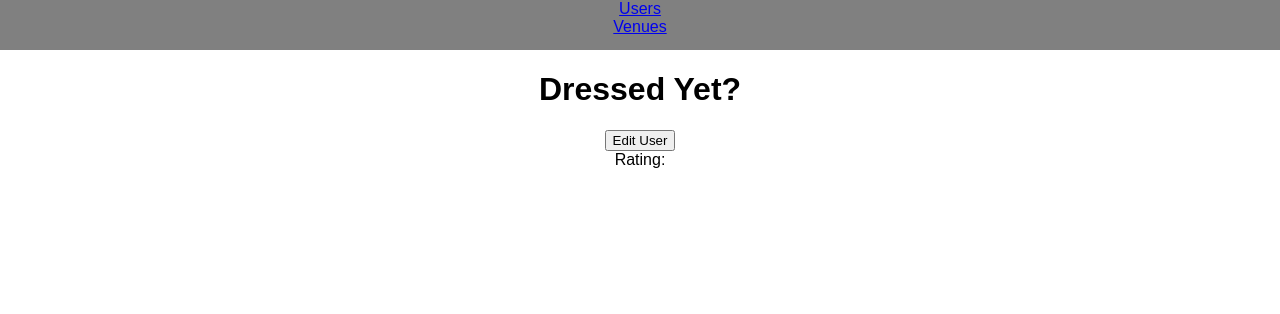
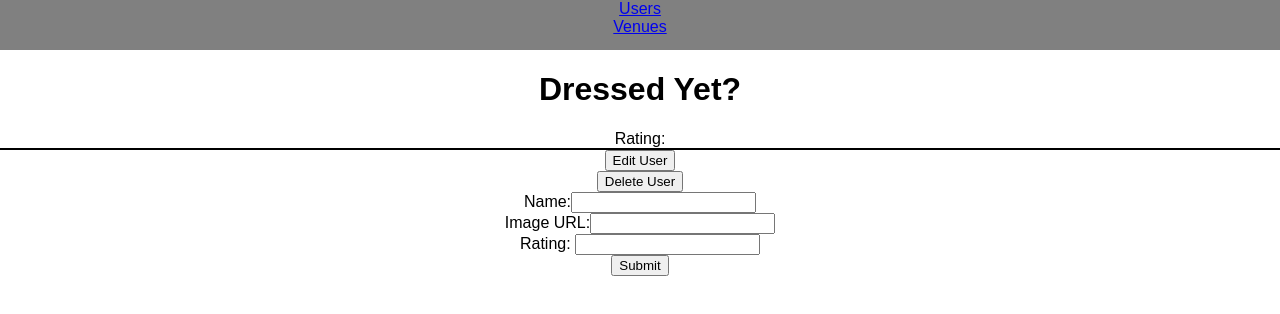
Before and after one commit to lcarswell6/finalproject, a React (Create React App) app in the folder client/: page /users/1 in a window 1280 px wide. Both pictures are taken after a click on the button "Edit User". Shown: the top 314 px of the page. Built offline with nearby package versions, Linux system fonts and the light colour scheme; no server answers.

Commit message:
full freaking crud on a user y'all

```diff
--- /dev/null
+++ b/client/src/components/NewUserForm.js
@@ -0,0 +1,50 @@
+import React, { Component } from 'react';
+import axios from 'axios'
+
+
+class NewUserForm extends Component {
+    state = {
+        name: '',
+        image_url:'',
+        rating:''
+    }
+
+    handleChange = (event) => {
+        const name = event.target.name
+        const newState = {...this.state}
+        newState[name] = event.target.value
+        this.setState(newState)
+    }
+    handleSubmit = async (event) => {
+        event.preventDefault()
+        const payload = {
+            name: this.state.name,
+            image_url: this.state.image_url,
+            rating: this.state.rating
+        }
+        await axios.post('/api/users', payload)
+        await this.props.getAllUsers()
+        await this.props.toggleShowForm()
+    }
+    render() {
+        return (
+            <form onSubmit={this.handleSubmit}>
+            <div>
+                <label htmlFor="name">Name:</label>
+                <input onChange={this.handleChange} type="text" name="name" value={this.state.name}/>
+            </div>
+            <div>
+                <label htmlFor="image_url">Image URL:</label>
+                <input onChange={this.handleChange} type="text" name="image_url" value={this.state.image_url} />
+            </div>
+            <div>
+                <label htmlFor="rating"> Rating: </label>
+                <input onChange={this.handleChange} type="integer" name="rating" value={this.state.rating}/>
+            </div>
+            <button>Submit</button>
+            </form>
+        );
+    }
+}
+
+export default NewUserForm;
--- /dev/null
+++ b/client/src/components/UpdateUserForm.js
@@ -0,0 +1,51 @@
+import React, { Component } from 'react';
+import axios from 'axios'
+
+
+class UpdateUserForm extends Component {
+    state = {
+        name: '',
+        image_url:'',
+        rating:''
+    }
+
+    handleChange = (event) => {
+        const name = event.target.name
+        const newState = {...this.state}
+        newState[name] = event.target.value
+        this.setState(newState)
+    }
+    handleSubmit = async (event) => {
+        event.preventDefault()
+        const id = this.props.userId
+        const payload = {
+            name: this.state.name,
+            image_url: this.state.image_url,
+            rating: this.state.rating
+        }
+        await axios.put(`/api/users/${id}`, payload)
+        await this.props.getCurrentUser()
+        await this.props.toggleNewForm()
+    }
+    render() {
+        return (
+            <form onSubmit={this.handleSubmit}>
+            <div>
+                <label htmlFor="name">Name:</label>
+                <input onChange={this.handleChange} type="text" name="name" value={this.state.name}/>
+            </div>
+            <div>
+                <label htmlFor="image_url">Image URL:</label>
+                <input onChange={this.handleChange} type="text" name="image_url" value={this.state.image_url} />
+            </div>
+            <div>
+                <label htmlFor="rating"> Rating: </label>
+                <input onChange={this.handleChange} type="integer" name="rating" value={this.state.rating}/>
+            </div>
+            <button>Submit</button>
+            </form>
+        );
+    }
+}
+
+export default UpdateUserForm;
--- a/client/src/components/User.js
+++ b/client/src/components/User.js
@@ -1,13 +1,14 @@
 import React, { Component } from 'react'
 import axios from 'axios'
 import UserList from './UserList'
+import NewUserForm from './NewUserForm'
 
 class User extends Component {
     state = {
         user: [],
-        posts: []
-
-    }
+        posts: [],
+        newForm: false
+        }
 
     componentWillMount() {
         this.getAllUsers()
@@ -16,6 +17,10 @@ class User extends Component {
         const response = await axios.get(`/api/users`)
         console.log(response.data)
         this.setState({ user: response.data })
+    }
+
+    toggleShowForm = () => {
+        this.setState({newForm: !this.state.newForm})
     }
     // try {
     //     const { userId } = this.props.match.params.userId
@@ -31,6 +36,9 @@ class User extends Component {
             <div>
 
                 <UserList user={this.state.user}/>
+                <button onClick={this.toggleShowForm}>Create New User</button>
+
+                {this.state.newForm ? <NewUserForm toggleShowForm={this.toggleShowForm} getAllUsers={this.getAllUsers}/> : null}
                 {/* <h1>{this.state.user.name}</h1>
                 <div>
                     <img src={this.state.user.image_url} alt='user picture' />
--- a/client/src/components/UserList.js
+++ b/client/src/components/UserList.js
@@ -1,5 +1,8 @@
 import React, { Component } from 'react';
 import { Link } from 'react-router-dom';
+import axios from 'axios'
+import NewUserForm from './NewUserForm'
+
 
 const UserList = (props) => {
     const showAllUsers =
--- a/client/src/components/UserPage.js
+++ b/client/src/components/UserPage.js
@@ -1,16 +1,24 @@
 import React, { Component } from 'react';
 import axios from 'axios'
 import styled from 'styled-components'
-
+import UpdateUserForm from './UpdateUserForm'
+import { Redirect } from 'react-router-dom'
 
 
 const Pic = styled.div`
+display: flex;
+border: 1px solid black;
+box-shadow:
+border-radius: 10px;
+
 `
 
 class UserPage extends Component {
     state = {
         user: {},
-        posts: []
+        posts: [],
+        newForm: false,
+        redirect: false
     }
 
     componentWillMount() {
@@ -24,21 +32,37 @@ class UserPage extends Component {
         this.setState({ user: res.data.user, posts: res.data.posts })
     }
 
+    toggleNewForm = () => {
+        this.setState({ newForm: !this.state.newForm })
+    }
+
+    deleteUser = async () => {
+        const id = this.props.match.params.id
+        const res = await axios.delete(`/api/users/${id}`)
+        this.setState({redirect: true})
+
+}
+
+
 
 
     render() {
+        if (this.state.redirect) {
+            return <Redirect to={`/users`} />
+        }
         return (
             <div>
-                <div>
-                    {this.state.user.name}
-                    <button>Edit User</button>
-                </div>
+                {this.state.user.name}
                 <div>
                     Rating: {this.state.user.rating}
                 </div>
                 <Pic>
-                    {this.state.user.image_url}
+                    <img src={this.state.user.image_url} />
                 </Pic>
+                <button onClick={this.toggleNewForm}>Edit User</button>
+                <br />
+                <button onClick={this.deleteUser}>Delete User</button>
+                {this.state.newForm ? <UpdateUserForm userId={this.props.match.params.id} toggleNewForm={this.toggleNewForm} getCurrentUser={this.getCurrentUser} /> : null}
             </div>
         );
     }
--- a/client/src/components/VenueList.js
+++ b/client/src/components/VenueList.js
@@ -1,12 +1,6 @@
 import React, { Component } from 'react'
 import { Link } from 'react-router-dom'
 import styled from 'styled-components'
-
-// const venueContainer = styled.div`
-// display: flex;
-// background: grey;
-// color: purple;
-// `
 
 const VenueList = (props) => {
     const getVenue =
```
Also changed, not shown: 1 other file (tests, documents, lock files or other folders).
